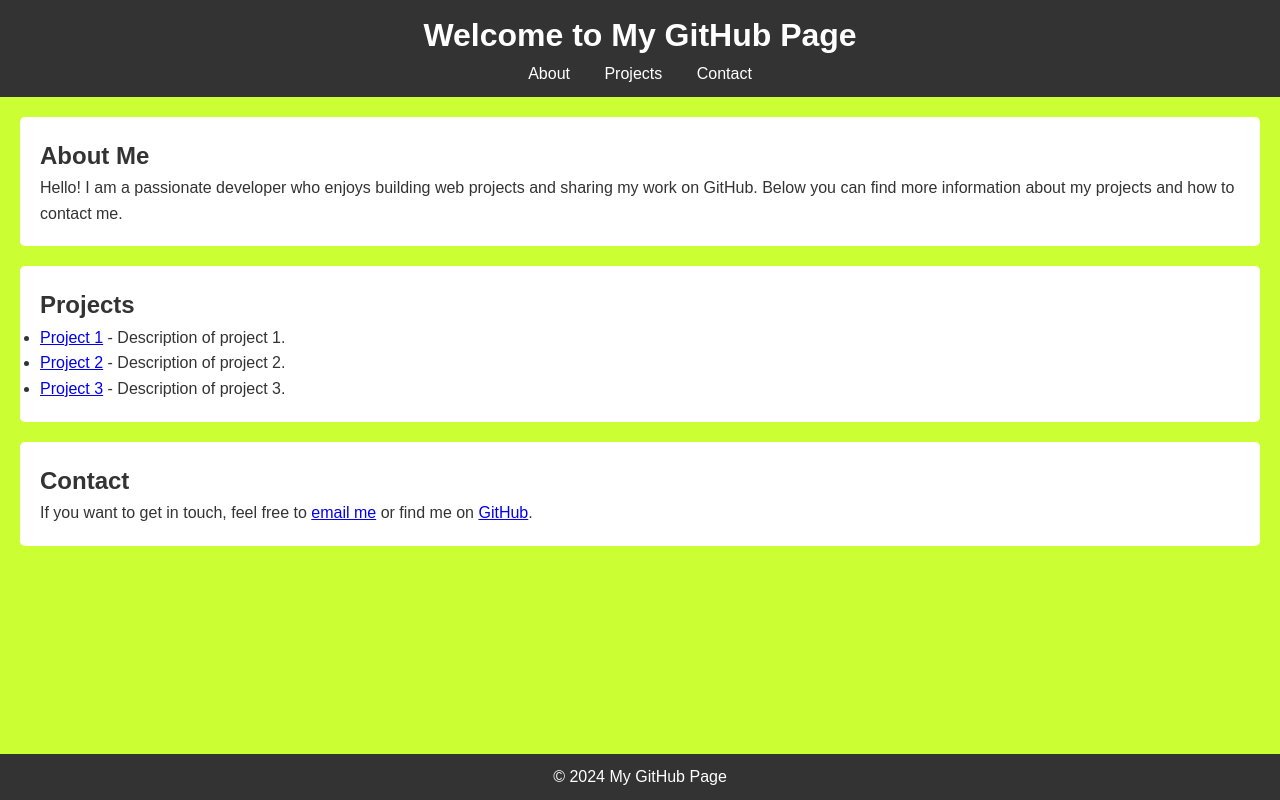
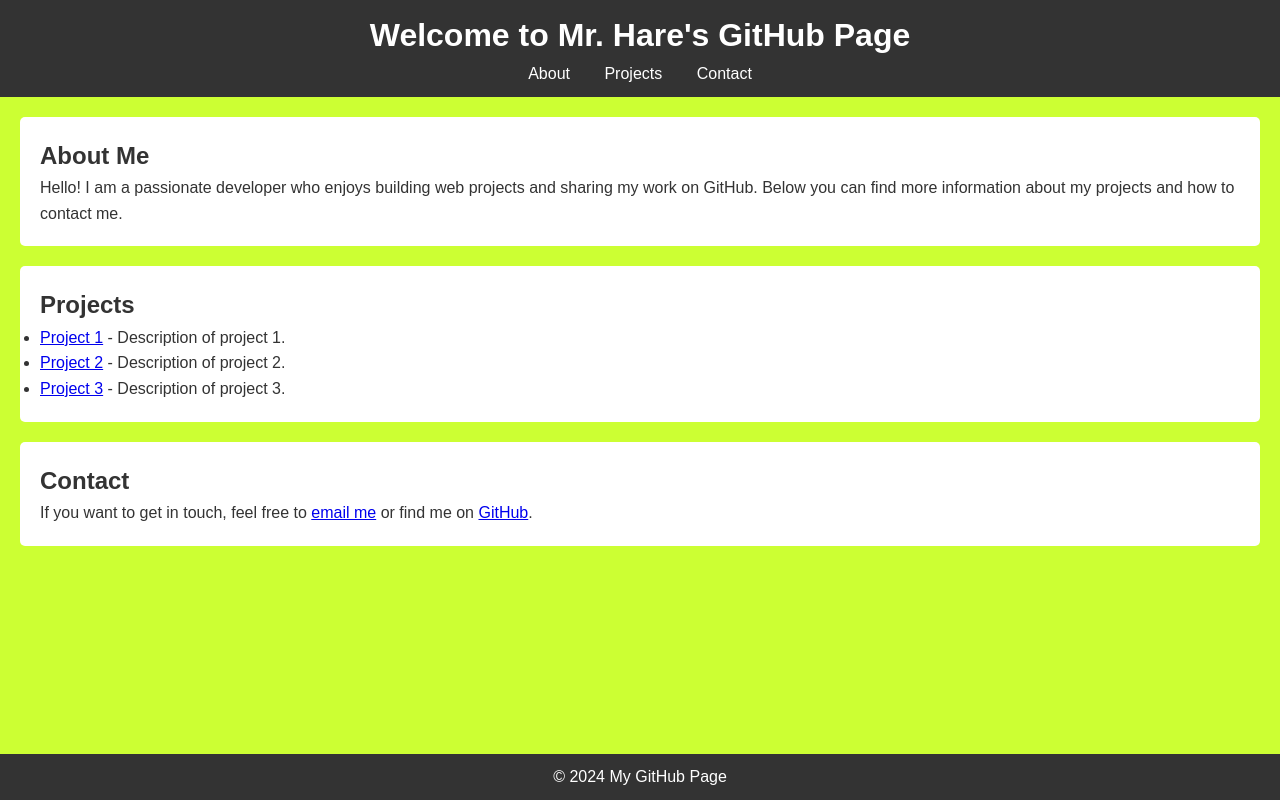
Before and after one commit to mr-hare-cca/mr-hare-cca.github.io, a plain HTML site: page index.html in a window 1280 px wide. Drawn offline with Linux system fonts and the light colour scheme.

Commit message:
Update index.html

```diff
--- a/index.html
+++ b/index.html
@@ -9,7 +9,7 @@
 </head>
 <body>
     <header>
-        <h1>Welcome to My GitHub Page</h1>
+        <h1>Welcome to Mr. Hare's GitHub Page</h1>
         <nav>
             <ul>
                 <li><a href="#about">About</a></li>
```
